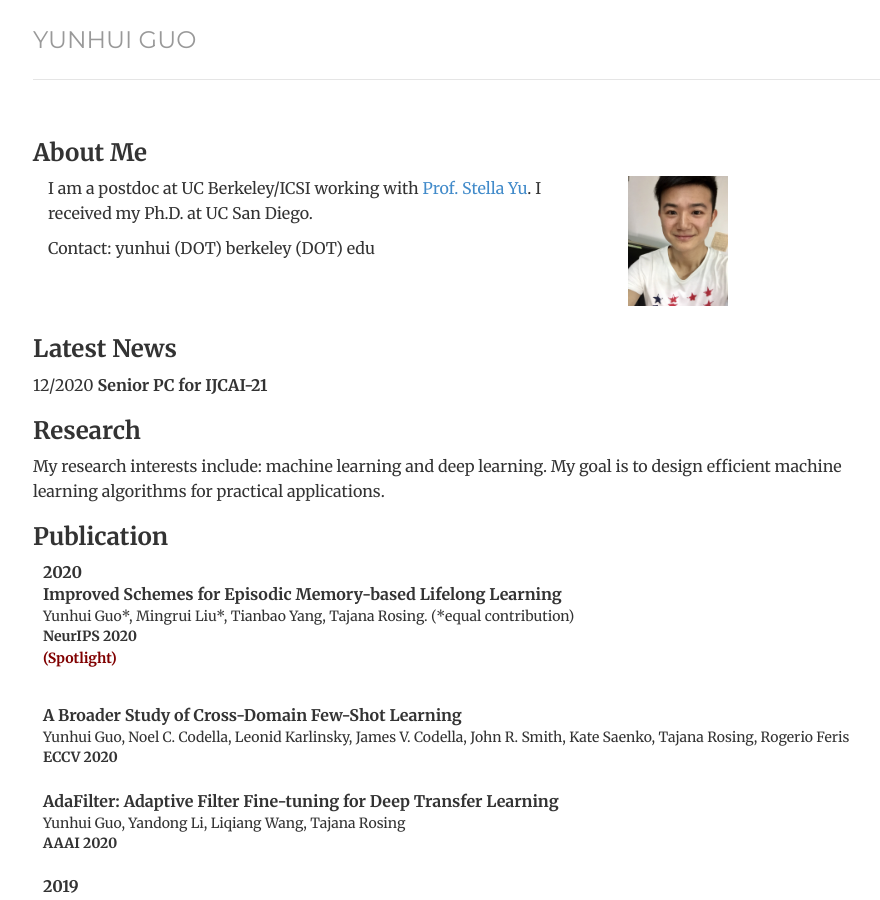
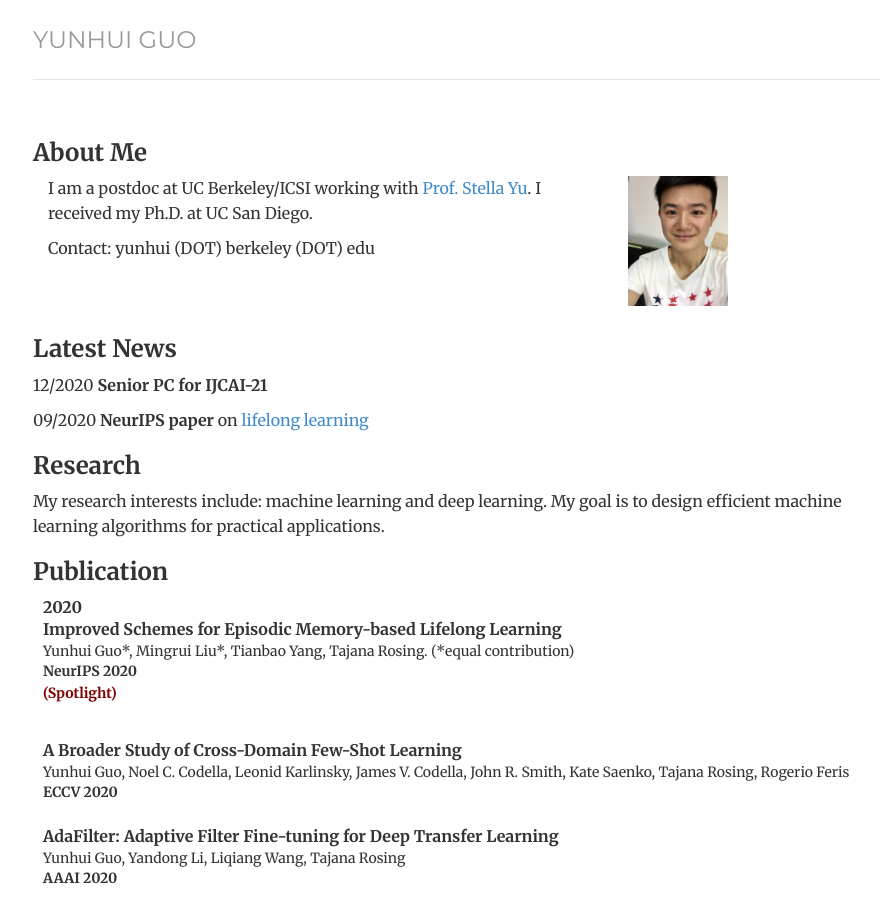
Before and after one commit to yunhuiguo/yunhuiguo.github.io, a Jekyll site: the page built from index.html, in a window 1280 px wide and 900 px high. Shown: the whole window, without its empty margins (172-1052 px from the left). Built offline with Jekyll 4.4.1, drawn with Linux system fonts in a browser that asks for light colours.

Commit message:
Update index.html

```diff
--- a/index.html
+++ b/index.html
@@ -22,6 +22,7 @@ description: Yunhui Guo
 
   	<h3>Latest News</h3>
 	<p> 12/2020 <strong>Senior PC for IJCAI-21</strong> </p>
+	<p> 09/2020 <strong>NeurIPS paper</strong> on <a href="https://proceedings.neurips.cc/paper/2020/file/0b5e29aa1acf8bdc5d8935d7036fa4f5-Paper.pdf">lifelong learning</a>  </p>
 
 	<h3>Research</h3>
 	<p> My research interests include: machine learning and deep learning. My goal is to design efficient machine learning algorithms for practical applications. </p>
```
